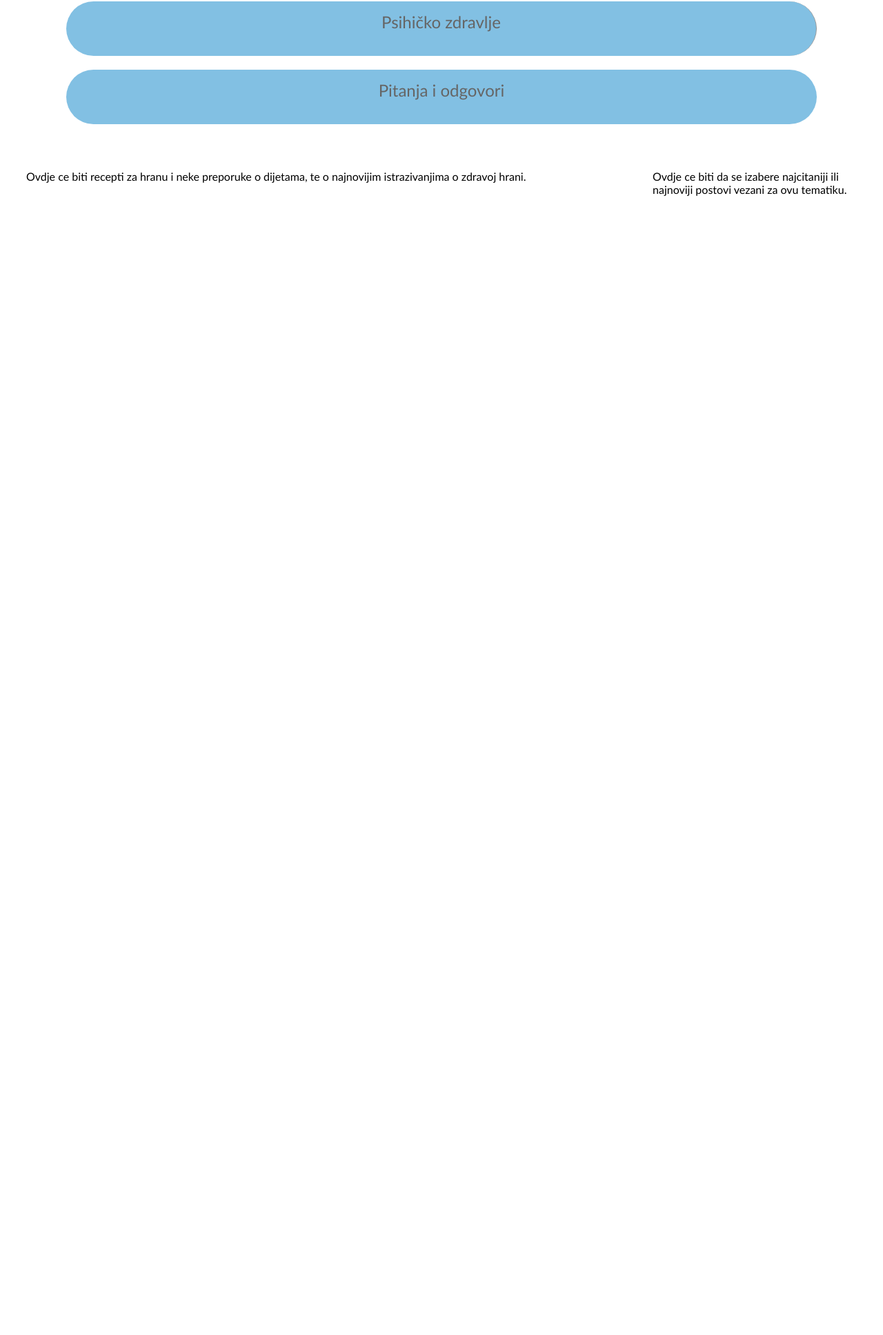
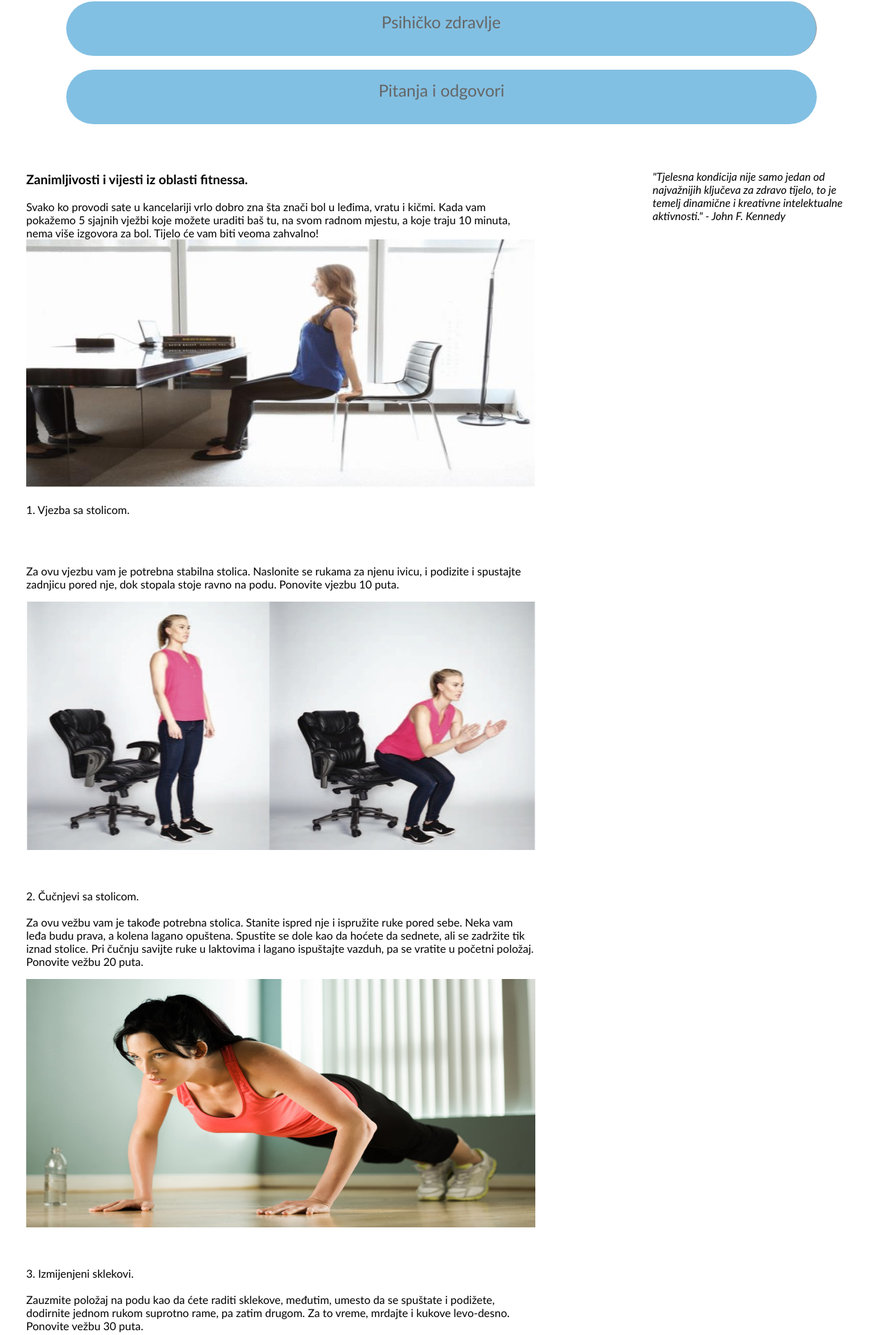
Before and after one commit to delilaxd/Recepti-za-zdrav-ivot, a PHP site: page /fitness.html in a window 1280 px wide. Shown: the part 976-2911 px from the top of the page at 69% size. Before the commit the page ends 1260 px from the top, so only its background shows below. Run offline with PHP 8.4, Linux system fonts and the light colour scheme.

Commit message:
popravila

```diff
--- a/spirala1/fitness.html
+++ b/spirala1/fitness.html
@@ -27,11 +27,71 @@
 	</div>
 	</div>
 	<div class="glavni">
-	<p> Ovdje ce biti recepti za hranu i neke preporuke o dijetama, te o najnovijim istrazivanjima o zdravoj hrani.</p>
+	<h3> Zanimljivosti i vijesti iz oblasti fitnessa.</h3>
+	<p>
+	Svako ko provodi sate u kancelariji vrlo dobro zna šta znači bol u leđima, vratu i kičmi.
+
+Kada vam pokažemo 5 sjajnih vježbi koje možete uraditi baš tu, na svom radnom mjestu, a koje traju 10 minuta, nema više izgovora za bol.
+
+Tijelo će vam biti veoma zahvalno!
+<img id="f1" src="f1.jpg" alt="slika f1">
+<br><br>1. Vjezba sa stolicom.</p><br><br>
+
+
+<p>
+Za ovu vjezbu vam je potrebna stabilna stolica. Naslonite se rukama za njenu ivicu, i podizite i spustajte zadnjicu pored nje, dok stopala stoje ravno na podu.
+
+Ponovite vjezbu 10 puta.</p>
+<img id="f2" src="f2.jpg" alt="slika f2">
+<p>
+<br><br>2. Čučnjevi sa stolicom.<br><br>
+
+
+
+Za ovu vežbu vam je takođe potrebna stolica. Stanite ispred nje i ispružite ruke pored sebe. Neka vam leđa budu prava, a kolena lagano opuštena.
+
+Spustite se dole kao da hoćete da sednete, ali se zadržite tik iznad stolice. Pri čučnju savijte ruke u laktovima i lagano ispuštajte vazduh, pa se vratite u početni položaj. Ponovite vežbu 20 puta.
+</p>
+<img id="f3" src="f3.jpg" alt="slika f3">
+<p>
+<br><br>3. Izmijenjeni sklekovi.<br><br>
+
+
+
+
+
+
+Zauzmite položaj na podu kao da ćete raditi sklekove, međutim, umesto da se spuštate i podižete, dodirnite jednom rukom suprotno rame, pa zatim drugom. Za to vreme, mrdajte i kukove levo-desno.
+
+Ponovite vežbu 30 puta.
+
+</p>
+<img id="f4" src="f4.jpg" alt="slika f4">
+<p>
+<br><br>4. Skakutanje.<br><br>
+
+
+
+Stanite uspravno, a ruke savijte u laktu ispred sebe.Skakućite,  podižući jedno, pa drugo koleno i dodirujući njime tako jednu, pa drugu ruku po 20 puta.
+</p>
+
+<img id="f5" src="f5.jpg" alt="slika f5">
+<p>
+<br><br>5. Sklekovi sa stolicom.<br><br>
+
+Postavite ruke na stolicu, a nogama se pridržavajte o pod. Stopala su blago raširena. U ovom položaju uradite 20 klasičnih sklekova, podižući i spuštajući telo.
+
+Ukoliko redovno budete radili ove vežbe nemojte se čuditi što će bol u leđima nestati, a ni što će vam telo biti zategnutije nego ikada!
+
+
+<br>Možete vi to same!
+
+<br><br><i>Izvor: www.mogujatosama.rs</i>
+	</p>
 	</div>
 
 	<div class="sporedni">
-	<p>Ovdje ce biti da se izabere najcitaniji ili najnoviji postovi vezani za ovu tematiku.</p>
+	<p><i>"Tjelesna kondicija nije samo jedan od najvažnijih ključeva za zdravo tijelo, to je temelj dinamične i kreativne intelektualne aktivnosti." - John F. Kennedy</i></p>
 	</div>
 
 
--- a/spirala1/stil1.css
+++ b/spirala1/stil1.css
@@ -188,7 +188,7 @@ h1
 #success
 {
 	width:100%;
-	height:260px;
+	height:390px;
 }
 
 #flogin input[type="text"], #flogin input[type="password"], #fregistracija input[type="text"],
--- a/spirala1/stil2.css
+++ b/spirala1/stil2.css
@@ -133,3 +133,8 @@ h1
 #menu li:last-child {
     border-right: none;
 }
+#slikamonte
+{
+	width:100%;
+	height:400px;
+}
--- a/spirala1/stil3.css
+++ b/spirala1/stil3.css
@@ -138,3 +138,8 @@ h1
 #menu li:last-child {
     border-right: none;
 }
+#f1, #f2, #f3, #f4, #f5
+{
+	width:100%;
+	height:360px;
+}
--- a/spirala1/stil4.css
+++ b/spirala1/stil4.css
@@ -138,3 +138,8 @@ h1
 #menu li:last-child {
     border-right: none;
 }
+#p1
+{
+	width:100%;
+	height:500px;
+}
```
Also changed, not shown: spirala1/hrana.html (+32 -2 lines), spirala1/psiha.html (+31 -2 lines), spirala1/f1.jpg (added), spirala1/f2.jpg (added), spirala1/f3.jpg (added), spirala1/f4.jpg (added), spirala1/f5.jpg (added), spirala1/monte.jpg (added), spirala1/p1.jpg (added).
